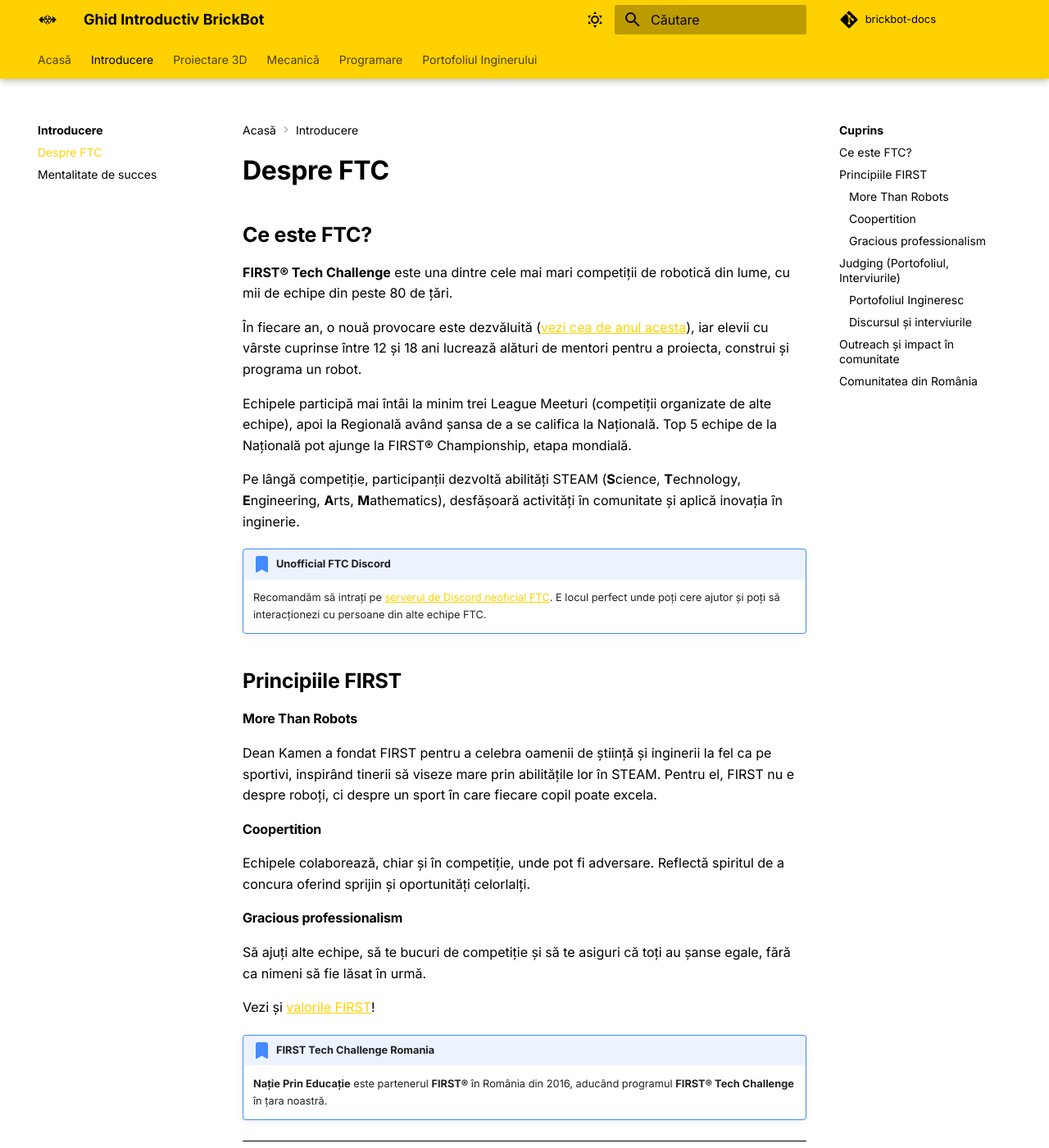
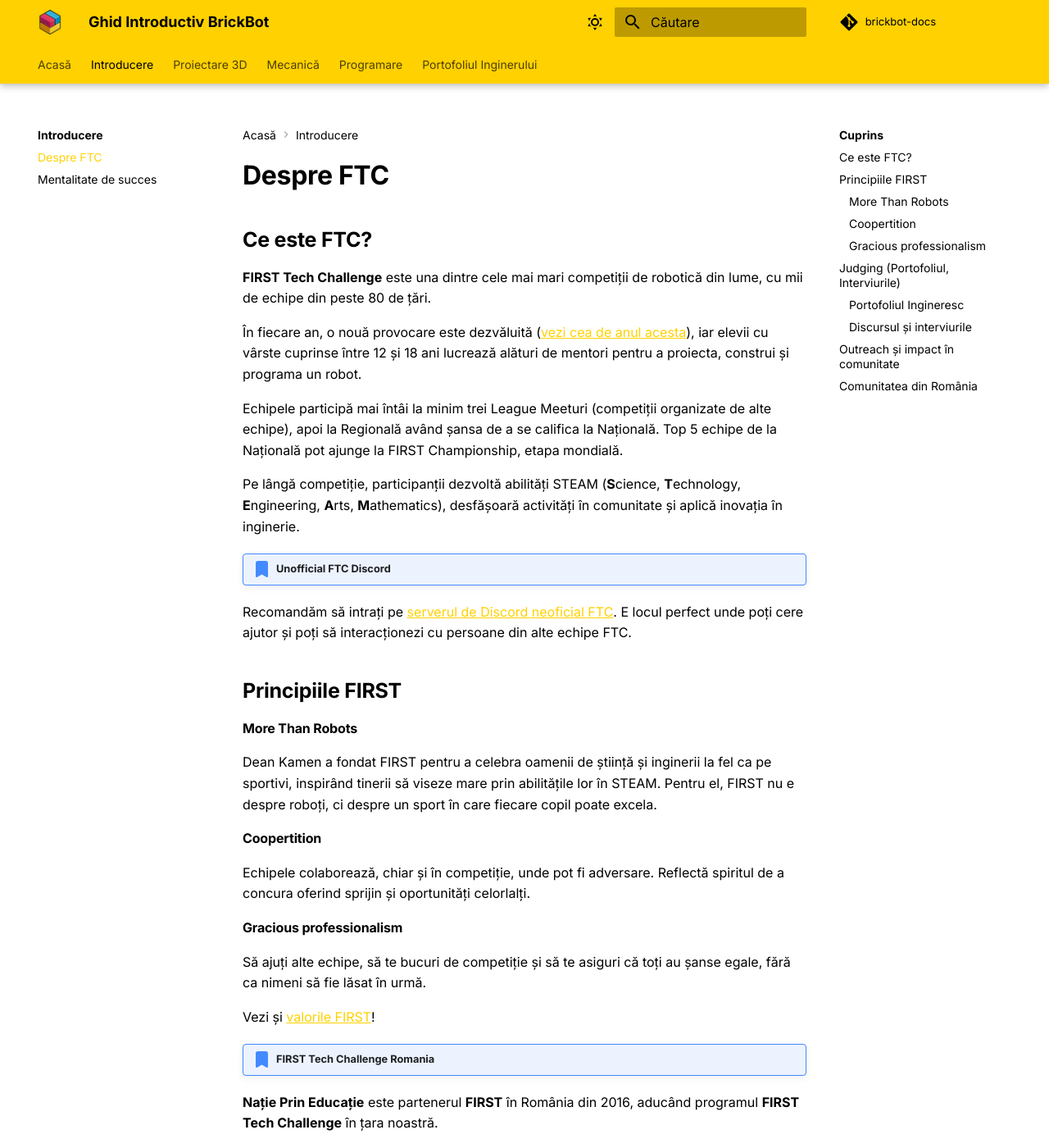
Before and after one commit to BrickBot15996/brickbot-docs, an MkDocs documentation site: the page built from docs/intro/about-ftc.md, in a window 1280 px wide and 1400 px high. Shown: the whole window at 82% size. Built offline with MkDocs 1.6.1 and Material for MkDocs 9.7.7, drawn with Linux system fonts in a browser that asks for light colours; comment, search, counter and statistics services are not loaded.

Commit message:
Updated Brickdocs-Logo; Removed ® 🤓

```diff
--- a/docs/intro/about-ftc.md
+++ b/docs/intro/about-ftc.md
@@ -1,54 +1,61 @@
 # **Despre FTC**
+
 ## **Ce este FTC?**
 
 <!--[FIRST Tech Challenge](https://www.firstinspires.org/resource-library/ftc/game-and-season-info)-->
 
-**FIRST® Tech Challenge** este una dintre cele mai mari competiții de robotică din lume, cu mii de echipe din peste 80 de țări.
+**FIRST Tech Challenge** este una dintre cele mai mari competiții de robotică din lume, cu mii de echipe din peste 80 de țări.
 
 În fiecare an, o nouă provocare este dezvăluită ([vezi cea de anul acesta](https://youtu.be/ewlDPvRK4U4?si=jZjdrGZQXuVkWlaO)),
 iar elevii cu vârste cuprinse între 12 și 18 ani lucrează alături de mentori pentru a proiecta, construi și programa un robot.
 
 Echipele participă mai întâi la minim trei League Meeturi (competiții organizate de alte echipe),
 apoi la Regională având șansa de a se califica la Națională. Top 5 echipe de la Națională pot
-ajunge la FIRST® Championship, etapa mondială.
+ajunge la FIRST Championship, etapa mondială.
 
 Pe lângă competiție, participanții dezvoltă abilități STEAM (**S**cience, **T**echnology,
 **E**ngineering, **A**rts, **M**athematics), desfășoară activități în comunitate și aplică inovația în inginerie.
 
 !!! note "Unofficial FTC Discord"
-    Recomandăm să intrați pe [serverul de Discord neoficial FTC](https://discord.gg/ftc).
-    E locul perfect unde poți cere ajutor și poți să interacționezi cu persoane din alte echipe FTC.
+Recomandăm să intrați pe [serverul de Discord neoficial FTC](https://discord.gg/ftc).
+E locul perfect unde poți cere ajutor și poți să interacționezi cu persoane din alte echipe FTC.
+
 ## **Principiile FIRST**
 
 #### **More Than Robots**
+
 Dean Kamen a fondat FIRST pentru a celebra oamenii de știință și inginerii la fel ca pe sportivi,
 inspirând tinerii să viseze mare prin abilitățile lor în STEAM. Pentru el, FIRST nu e despre roboți,
 ci despre un sport în care fiecare copil poate excela.
 
 #### **Coopertition**
+
 Echipele colaborează, chiar și în competiție, unde pot fi adversare. Reflectă spiritul de a
 concura oferind sprijin și oportunități celorlalți.
 
 #### **Gracious professionalism**
+
 Să ajuți alte echipe, să te bucuri de competiție și să te asiguri că toți au șanse egale,
 fără ca nimeni să fie lăsat în urmă.
 
 Vezi și [valorile FIRST](https://www.firstinspires.org/robotics/fll/core-values)!
 
 !!! note "FIRST Tech Challenge Romania"
-    **Nație Prin Educație** este partenerul **FIRST®** în România din 2016, aducând programul
-    **FIRST® Tech Challenge** în țara noastră.
+**Nație Prin Educație** este partenerul **FIRST** în România din 2016, aducând programul
+**FIRST Tech Challenge** în țara noastră.
 
 <hr>
 
 ## **Judging (Portofoliul, Interviurile)**
 
 #### Portofoliul Ingineresc
+
 În FTC, există premii care pot fi câștigate pe baza activității echipei în sezon.
 Organizarea și planurile echipei, evenimentele organizate (outreach) și procesul de realizare al robotului trebuie
 toate reprezentate prin text, imagini, diagrame în cele 15 pagini ale **Portofoliului Ingineresc**.
 
 #### Discursul și interviurile
+
 Activitatea echipei trebuie prezentată și într-un discurs de 5 minute ținut în fața juraților.
 Aceștia vor pune întrebări adiționale în următoarele 5 minute. Jurații vor veni la standul echipei de-a
 lungul competiției și vor pune mai multe întrebări din orice domeniu.
@@ -56,6 +63,7 @@
 Este foarte probabil ca la stand să nu fie mulți membri (în special cei de la tehnic vor fi la
 terenurile de practice ocupați cu robotul). De aceea este foarte important să fie la stand câteva
 persoane bine pregătite și de la tehnic, și de la non-tehnic.
+
 <!--[portofoliu tehnic](https://portfolios.hivemindrobotics.net/ftc) [interviu](https://youtu.be/BiNt94HO9FU?si=3heRQbjF9qZ02dCw&t=369)-->
 
 <hr>
@@ -70,9 +78,9 @@
 necesită o interacțiune reală sau o observare directă, nu doar apariția echipei în fundal).
 
 !!! example "Exemple"
-    *Workshop-uri online/fizice de mecanică, proiectare 3D, programare, design grafic pentru elevi/copii;
-    organizarea unui League Meet; demonstrații ale robotului la diverse centre comerciale, piețe, locuri
-    cu un public divers etc.*
+_Workshop-uri online/fizice de mecanică, proiectare 3D, programare, design grafic pentru elevi/copii;
+organizarea unui League Meet; demonstrații ale robotului la diverse centre comerciale, piețe, locuri
+cu un public divers etc._
 
 Organizarea de activități în colaborare cu instituții (școli, licee, universități, biblioteci,
 primării, [instituții publice](https://www.gov.ro/ro/institutii/institutii-publice)), asociații,
@@ -80,9 +88,9 @@
 vizibilității echipei și programului FIRST.
 
 !!! example "Exemple"
-    *Promovarea roboticii ca sport în colaborare cu o instituție/asociație; prezentarea echipei în
-    fața unei universități/unor cadre didactice; prezentarea activității recente a echipei în fața
-    unui sponsor; ajutor pentru o bibliotecă/un spital; colaborarea cu ingineri; conferință cu specialiști în domenii etc.*
+_Promovarea roboticii ca sport în colaborare cu o instituție/asociație; prezentarea echipei în
+fața unei universități/unor cadre didactice; prezentarea activității recente a echipei în fața
+unui sponsor; ajutor pentru o bibliotecă/un spital; colaborarea cu ingineri; conferință cu specialiști în domenii etc._
 
 <hr>
 
--- a/docs/styles/stylesheet.css
+++ b/docs/styles/stylesheet.css
@@ -1,6 +1,6 @@
 [data-md-color-scheme="light"] {
   .md-header__button.md-logo img {
-    content: url("../media/brick_black.png");
+    content: url("../media/brickdocs_light.png");
   }
 
   .md-nav__title[for="__toc"] {
@@ -12,7 +12,7 @@
   }
 
   .md-nav__button.md-logo img {
-    content: url("../media/brick_black.png");
+    content: url("../media/brickdocs_light.png");
   }
 
   --md-primary-fg-color: #ffd100;
@@ -94,7 +94,7 @@
 
 [data-md-color-scheme="dark"] {
   .md-header__button.md-logo img {
-    content: url("../media/brick_yellow.png");
+    content: url("../media/brickdocs_dark.png");
   }
 
   .md-content__inner h2,
@@ -108,6 +108,10 @@
 
   .md-nav__title[for="__nav_5"] {
     color: #e2e2e2 !important;
+  }
+
+  .md-nav__button.md-logo img {
+    content: url("../media/brickdocs_dark.png");
   }
 
   --md-primary-fg-color: #111111;
@@ -187,3 +191,8 @@
 .md-content__inner a {
   text-decoration: underline !important;
 }
+
+.md-header__button.md-logo img {
+  height: 1.5rem !important;
+  width: auto !important;
+}
--- a/mkdocs.yml
+++ b/mkdocs.yml
@@ -41,8 +41,8 @@
     text: "Inter"
     code: "JetBrains Mono"
   language: ro
-  favicon: media/brick_yellow.png
-  logo: media/brick_yellow.png
+  favicon: media/brickdocs_light.png
+  logo: media/brickdocs_light.png
   palette:
     - media: "(prefers-color-scheme: light)"
       scheme: light
```
Also changed, not shown: docs/media/brick_black.png (deleted), docs/media/brick_yellow.png (deleted), docs/media/brickdocs_dark.png (added), docs/media/brickdocs_light.png (added).
